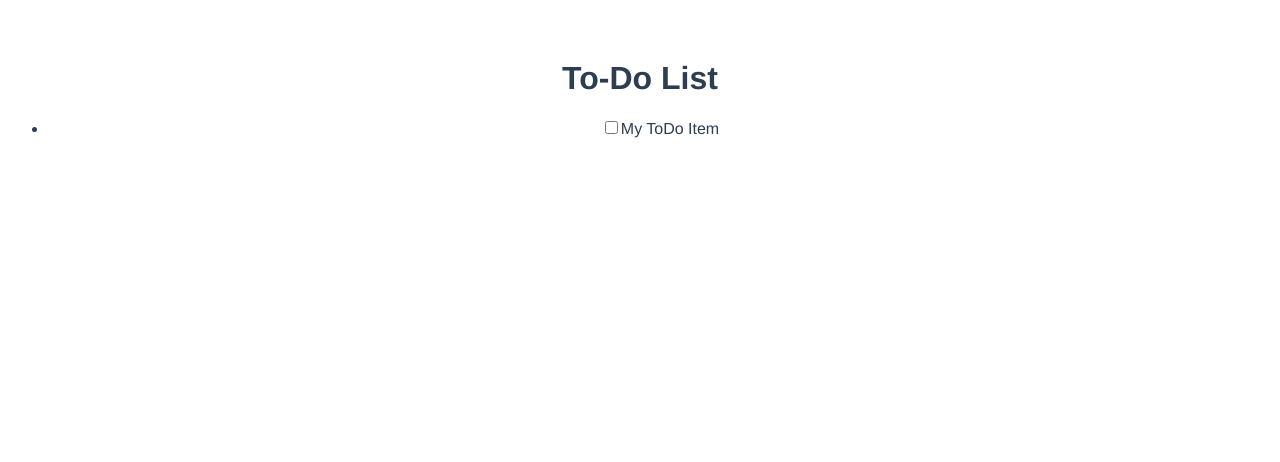
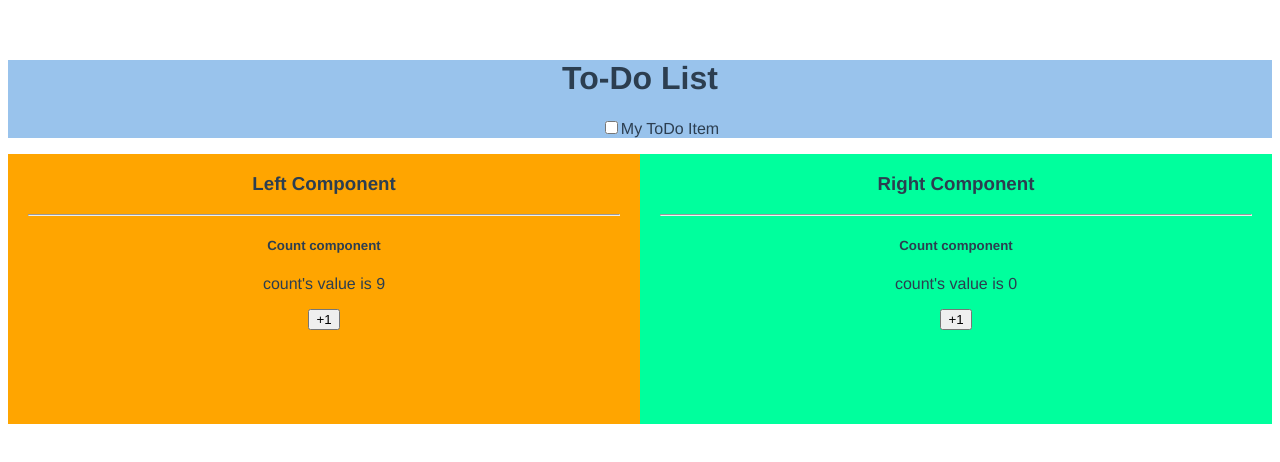
Before and after one commit to f2xiao/learn-vue, a Vue app in the folder moz-todo-vue/: page / in a window 1280 px wide. Shown: the top 462 px of the page. Built offline with nearby package versions, Linux system fonts and the light colour scheme.

Commit message:
Edit moz-todo-vue

```diff
--- a/moz-todo-vue/public/index.html
+++ b/moz-todo-vue/public/index.html
@@ -1,15 +1,19 @@
 <!DOCTYPE html>
 <html lang="">
   <head>
-    <meta charset="utf-8">
-    <meta http-equiv="X-UA-Compatible" content="IE=edge">
-    <meta name="viewport" content="width=device-width,initial-scale=1.0">
-    <link rel="icon" href="<%= BASE_URL %>favicon.ico">
+    <meta charset="utf-8" />
+    <meta http-equiv="X-UA-Compatible" content="IE=edge" />
+    <meta name="viewport" content="width=device-width,initial-scale=1.0" />
+    <link rel="icon" href="<%= BASE_URL %>favicon.ico" />
     <title><%= htmlWebpackPlugin.options.title %></title>
   </head>
   <body>
     <noscript>
-      <strong>We're sorry but <%= htmlWebpackPlugin.options.title %> doesn't work properly without JavaScript enabled. Please enable it to continue.</strong>
+      <strong
+        >We're sorry but <%= htmlWebpackPlugin.options.title %> doesn't work
+        properly without JavaScript enabled. Please enable it to
+        continue.</strong
+      >
     </noscript>
     <div id="app"></div>
     <!-- built files will be auto injected -->
--- a/moz-todo-vue/src/App.vue
+++ b/moz-todo-vue/src/App.vue
@@ -2,23 +2,32 @@
   <div id="app">
     <!-- <img alt="Vue logo" src="./assets/logo.png"> -->
     <!-- <HelloWorld msg="Welcome to Your Vue.js App"/> -->
-    <h1>To-Do List</h1>
-   <ul>
-     <li><to-do-item label="My ToDo Item" :done="false"></to-do-item></li>
-   </ul>
+    <div class="to-do-list">
+      <h1>To-Do List</h1>
+      <ul>
+        <li><to-do-item label="My ToDo Item" :done="false"></to-do-item></li>
+      </ul>
+    </div>
+    <div class="box">
+      <Left></Left>
+      <Right></Right>
+    </div>
   </div>
 </template>
 
 <script>
+import Left from "./components/Left.vue";
+import Right from "./components/Right.vue";
 // import HelloWorld from './components/HelloWorld.vue'
-import ToDoItem from './components/ToDoItem.vue'
+import ToDoItem from "./components/ToDoItem.vue";
 
 export default {
-  name: 'App',
   components: {
-    ToDoItem
-  }
-}
+    ToDoItem,
+    Left,
+    Right,
+  },
+};
 </script>
 
 <style lang="less">
@@ -30,4 +39,14 @@ export default {
   color: #2c3e50;
   margin-top: 60px;
 }
+ul,
+li {
+  list-style: none;
+}
+.to-do-list {
+  background: #99c3ec;
+}
+.box {
+  display: flex;
+}
 </style>
--- /dev/null
+++ b/moz-todo-vue/src/components/Left.vue
@@ -0,0 +1,21 @@
+<template>
+  <div class="left-container">
+    <h3>Left Component</h3>
+    <hr />
+    <count v-bind:initial-count="9"></count>
+  </div>
+</template>
+<script>
+import count from "./count.vue";
+export default {
+  components: { count },
+};
+</script>
+<style lang="less">
+.left-container {
+  padding: 0 20px 20px;
+  background-color: orange;
+  min-height: 250px;
+  flex: 1;
+}
+</style>
--- /dev/null
+++ b/moz-todo-vue/src/components/Right.vue
@@ -0,0 +1,22 @@
+<template>
+  <div class="right-container">
+    <h3>Right Component</h3>
+    <hr />
+    <count v-bind:initial-count="0"></count>
+  </div>
+</template>
+<script>
+import count from "./count.vue";
+
+export default {
+  components: { count },
+};
+</script>
+<style lang="less">
+.right-container {
+  padding: 0 20px 20px;
+  background-color: rgb(0, 255, 157);
+  min-height: 250px;
+  flex: 1;
+}
+</style>
--- /dev/null
+++ b/moz-todo-vue/src/components/count.vue
@@ -0,0 +1,18 @@
+<template>
+  <div>
+    <h5>Count component</h5>
+    <p>count's value is {{ count }}</p>
+    <button @click="count++">+1</button>
+  </div>
+</template>
+<script>
+export default {
+  props: ["initialCount"],
+  data() {
+    return {
+      count: this.initialCount,
+    };
+  },
+};
+</script>
+<style lang="less"></style>
```
Also changed, not shown: 1 other file (tests, documents, lock files or other folders).
